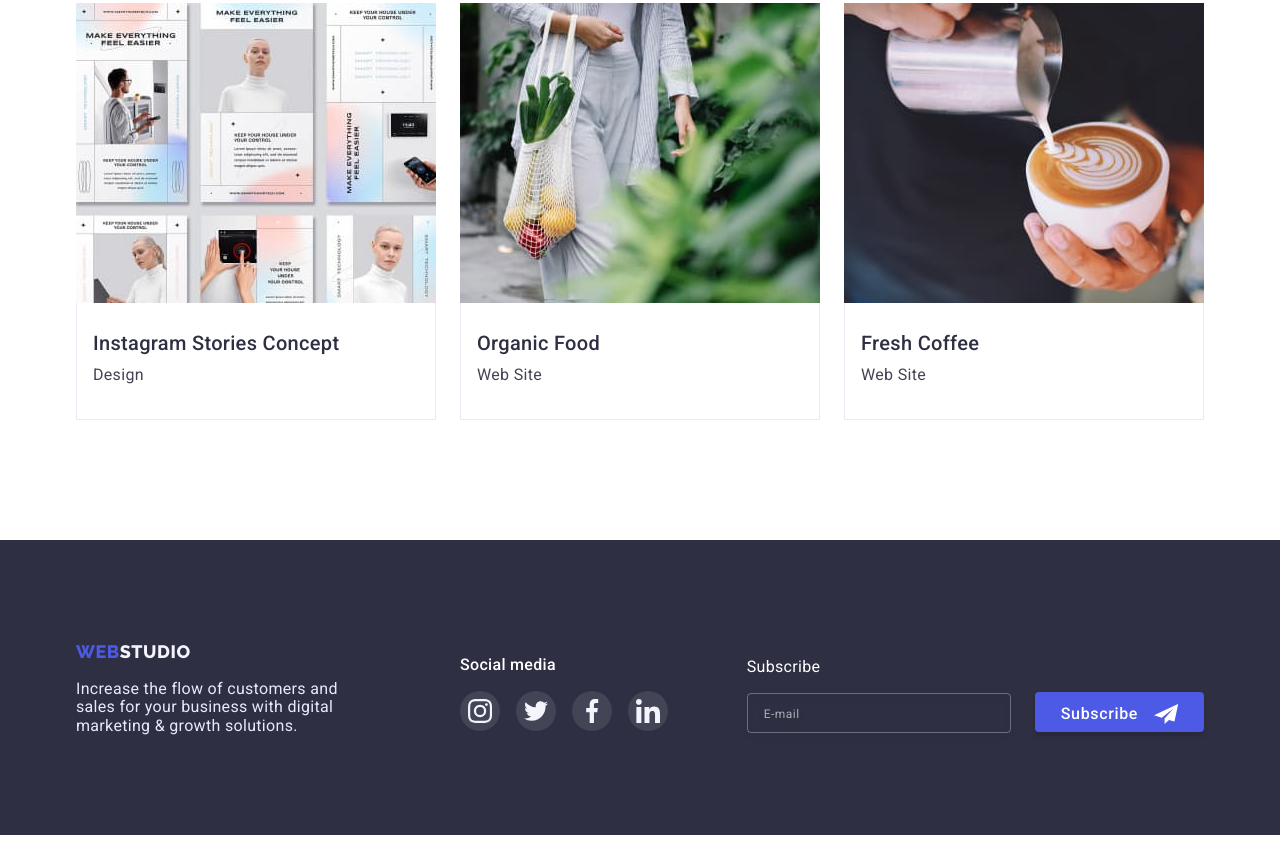
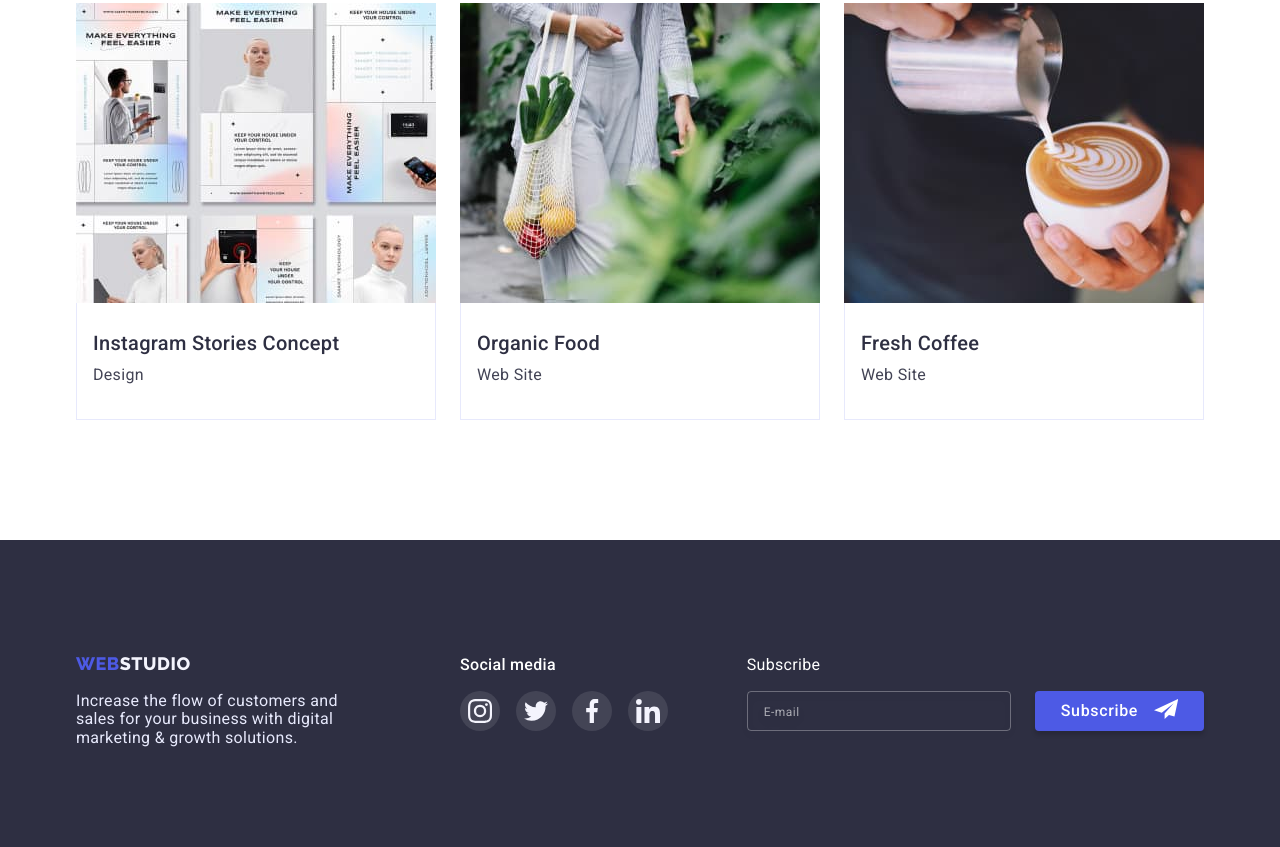
Before and after one commit to yanaskey/goit-markup-hw-06, a plain HTML site: page portfolio.html in a window 1280 px wide. Shown: the part 1212-2059 px from the top of the page. Drawn offline with nearby package versions, Linux system fonts and the light colour scheme.

Commit message:
Fix footer and modal

```diff
--- a/css/styles.css
+++ b/css/styles.css
@@ -513,6 +513,7 @@ img {
   margin-bottom: 8px;
   outline: none;
   transition: border 250ms cubic-bezier(0.4, 0, 0.2, 1);
+  color: var(--primary-text-color);
 }
 
 .form-input::placeholder,
@@ -527,7 +528,7 @@ textarea::placeholder {
   position: absolute;
   left: 16px;
   top: 50%;
-  transform: translateY(-50%);
+  transform: translateY(-63%);
   display: flex;
   justify-content: center;
   align-items: center;
@@ -763,6 +764,7 @@ textarea:focus {
 
 .footer > .container {
   display: flex;
+  align-items: baseline;
 }
 
 .footer-media {
@@ -844,14 +846,14 @@ textarea:focus {
 
 .button.subs {
   align-self: flex-end;
+  display: flex;
+  justify-content: center;
+  align-items: center;
   position: relative;
   min-width: 165px;
   height: 40px;
-  display: block;
-  padding: 8px 64px 8px 24px;
-
-  outline: none;
-  transform: translateY(-3px);
+  padding: 0 24px;
+  gap: 16px;
 }
 
 .butn-text {
@@ -863,8 +865,5 @@ textarea:focus {
 }
 
 .subs-ikon {
-  position: absolute;
-  top: 8px;
-  right: 24px;
   fill: var(--accent-white-color);
 }
--- a/portfolio.html
+++ b/portfolio.html
@@ -316,10 +316,15 @@
             </li>
           </ul>
         </div>
-        <div class="subscribe-form">
+        <form class="subscribe-form">
           <label class="subs-form-field">
             <p class="footer-text">Subscribe</p>
-            <input type="email" class="subs-form-input" placeholder="E-mail" />
+            <input
+              type="email"
+              class="subs-form-input"
+              placeholder="E-mail"
+              required
+            />
           </label>
           <button type="submit" class="button subs">
             <span class="butn-text">Subscribe</span>
@@ -329,7 +334,7 @@
               </svg>
             </span>
           </button>
-        </div>
+        </form>
       </div>
     </footer>
   </body>
```
Also changed, not shown: index.html (+9 -5 lines).
